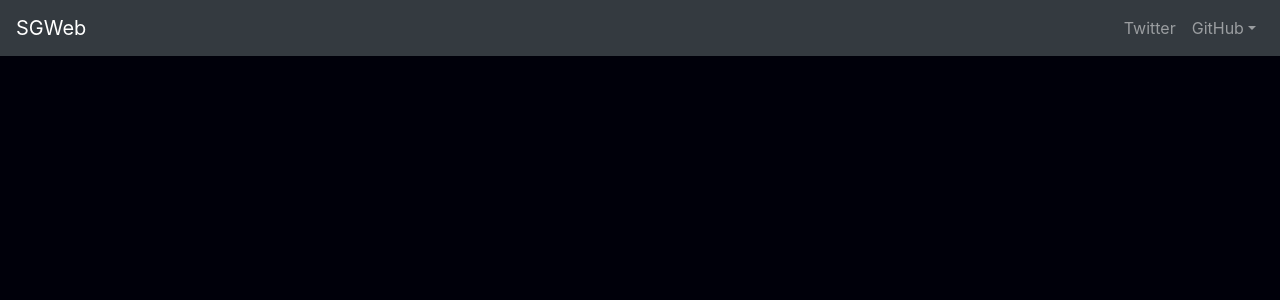
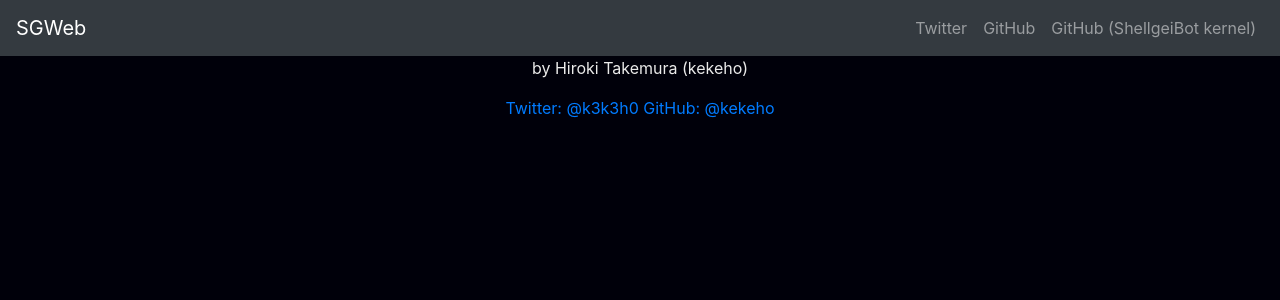
Before and after one commit to kekeho/SGWeb, a Flask app: template webapp/templates/base.html in a window 1280 px wide. Shown: the top 300 px of the page. Run offline with Flask 2, Linux system fonts and the light colour scheme; the template is opened without the code that fills it, so the values that code supplies are empty; some libraries are stand-ins or nearby versions.

Commit message:
fix nav link and add footer

```diff
--- a/webapp/static/css/style.css
+++ b/webapp/static/css/style.css
@@ -46,3 +46,7 @@ body {
 pre {
     color: #eaeaea !important;
 }
+
+.footer-col {
+    text-align: center;
+}
--- a/webapp/templates/base.html
+++ b/webapp/templates/base.html
@@ -30,18 +30,26 @@
                     <li class="nav-item">
                         <a class="nav-link" href="https://twitter.com/minyoruminyon/">Twitter<span class="sr-only">(current)</span></a>
                     </li>
-                    <li class="nav-item dropdown">
-                        <a class="nav-link dropdown-toggle" href="#" id="dropdownId" data-toggle="dropdown" aria-haspopup="true" aria-expanded="false">GitHub</a>
-                        <div class="dropdown-menu dropdown-menu-right" aria-labelledby="dropdownId">
-                            <a class="dropdown-item" href="https://github.com/theoldmoon0602/ShellGeiBot">ShellgeiBot (kernel)</a>
-                            <a class="dropdown-item" href="https://github.com/kekeho/SGWeb">SGWeb</a>
-                        </div>
+                    <li class="nav-item">
+                        <a class="nav-link" href="https://github.com/kekeho/SGWeb">GitHub</a>
+                    </li>
+                    <li class="nav-item">
+                        <a class="nav-link" href="https://github.com/theoldmoon0602/ShellGeiBot">GitHub (ShellgeiBot kernel)</a>
                     </li>
                 </ul>
             </div>
         </nav>
     {% block content %}
     {% endblock %}
+    <footer>
+        <div class="row">
+            <div class="col-12 footer-col">
+                <p>by Hiroki Takemura (kekeho)</p>
+                <a href="https://twitter.com/k3k3h0">Twitter: @k3k3h0</a>
+                <a href="https://github.com/kekeho">GitHub: @kekeho</a>
+            </div>
+        </div>
+    </footer>
 </body>
 
 <!-- bootstrap -->
```
